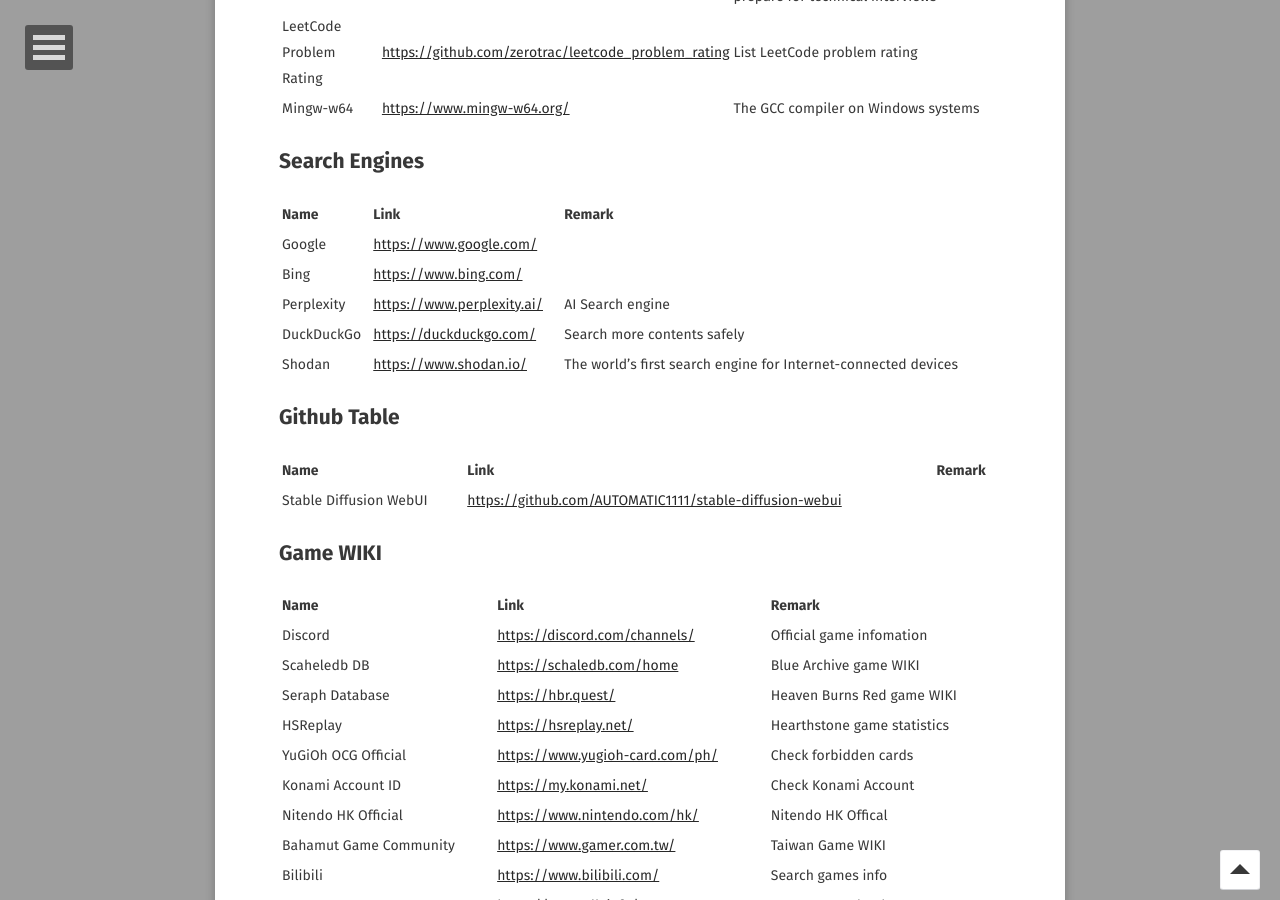
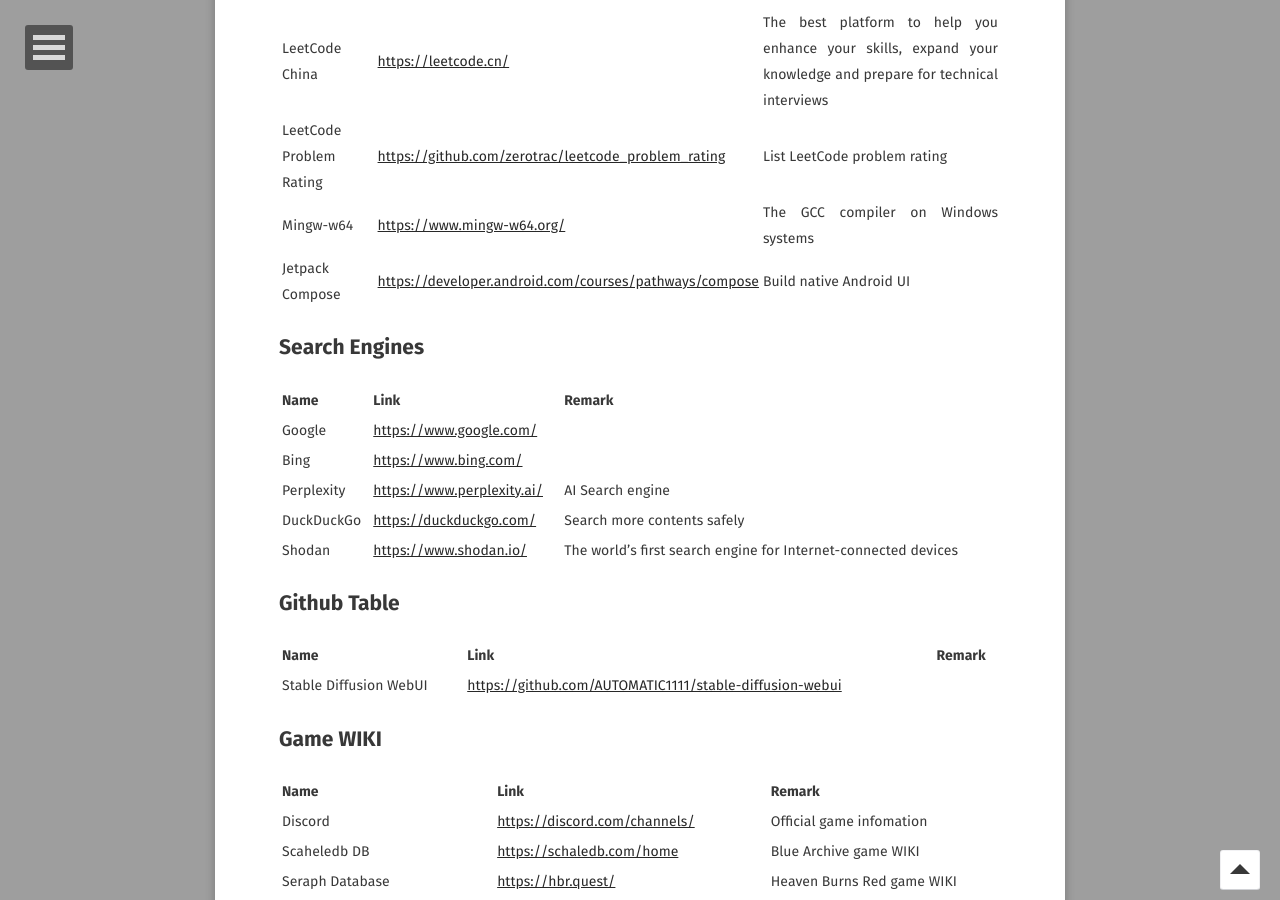
Before and after one commit to o7878x/o7878x.github.io, a Jekyll site: the page built from _posts/2024-07-07-pratical-websites.md, in a window 1280 px wide and 900 px high, scrolled down 1077 px. Built offline with Jekyll 4.4.1, drawn with Linux system fonts in a browser that asks for light colours; some web fonts are replaced; comment, search, counter and statistics services are not loaded.

Commit message:
feature:add jetpack compose

```diff
--- a/_posts/2024-07-07-pratical-websites.md
+++ b/_posts/2024-07-07-pratical-websites.md
@@ -30,6 +30,7 @@
 | LeetCode China | <https://leetcode.cn/> | The best platform to help you enhance your skills, expand your knowledge and prepare for technical interviews |
 | LeetCode Problem Rating | <https://github.com/zerotrac/leetcode_problem_rating> | List LeetCode problem rating |
 | Mingw-w64 | <https://www.mingw-w64.org/> | The GCC compiler on Windows systems |
+| Jetpack Compose | <https://developer.android.com/courses/pathways/compose> | Build native Android UI |
 
 ## Search Engines
 
```
